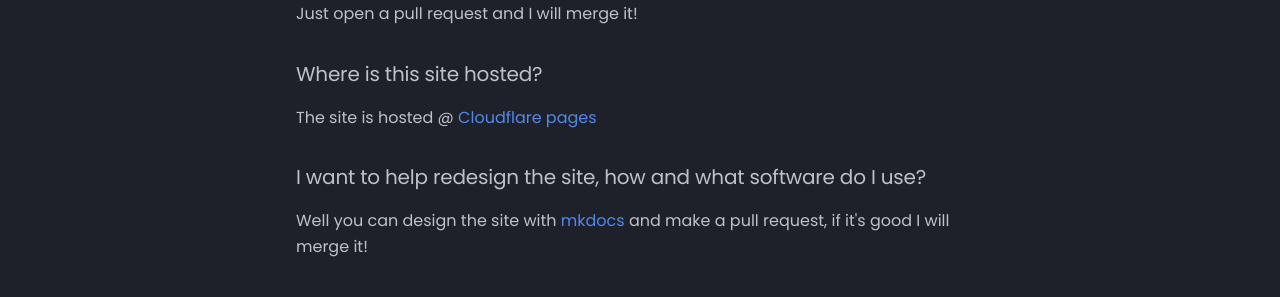
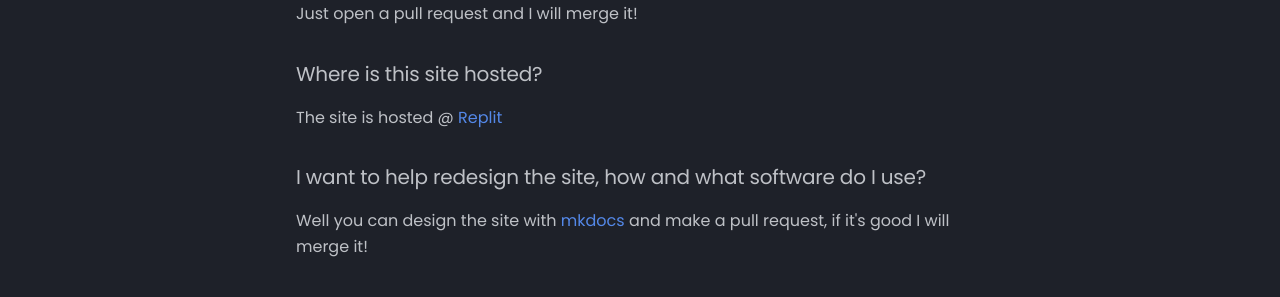
Before and after one commit to NotJustifyMe/Lavalink-List, an MkDocs documentation site: the page built from docs/FAQ/frequently-asked-questions.md, in a window 1280 px wide and 1280 px high. Shown: the part 738-1035 px from the top of the window. Built offline with MkDocs 1.6.1 and Material for MkDocs 9.7.7, drawn with Linux system fonts in a browser that asks for light colours; comment, search, counter and statistics services are not loaded.

Commit message:
Update frequently-asked-questions.md

```diff
--- a/docs/FAQ/frequently-asked-questions.md
+++ b/docs/FAQ/frequently-asked-questions.md
@@ -28,7 +28,7 @@ Just open a pull request and I will merge it!
 
 ### Where is this site hosted?
 
-The site is hosted @ [Cloudflare pages](https://pages.dev)
+The site is hosted @ [Replit](https://replit.com)
 
 
 ### I want to help redesign the site, how and what software do I use?
```
